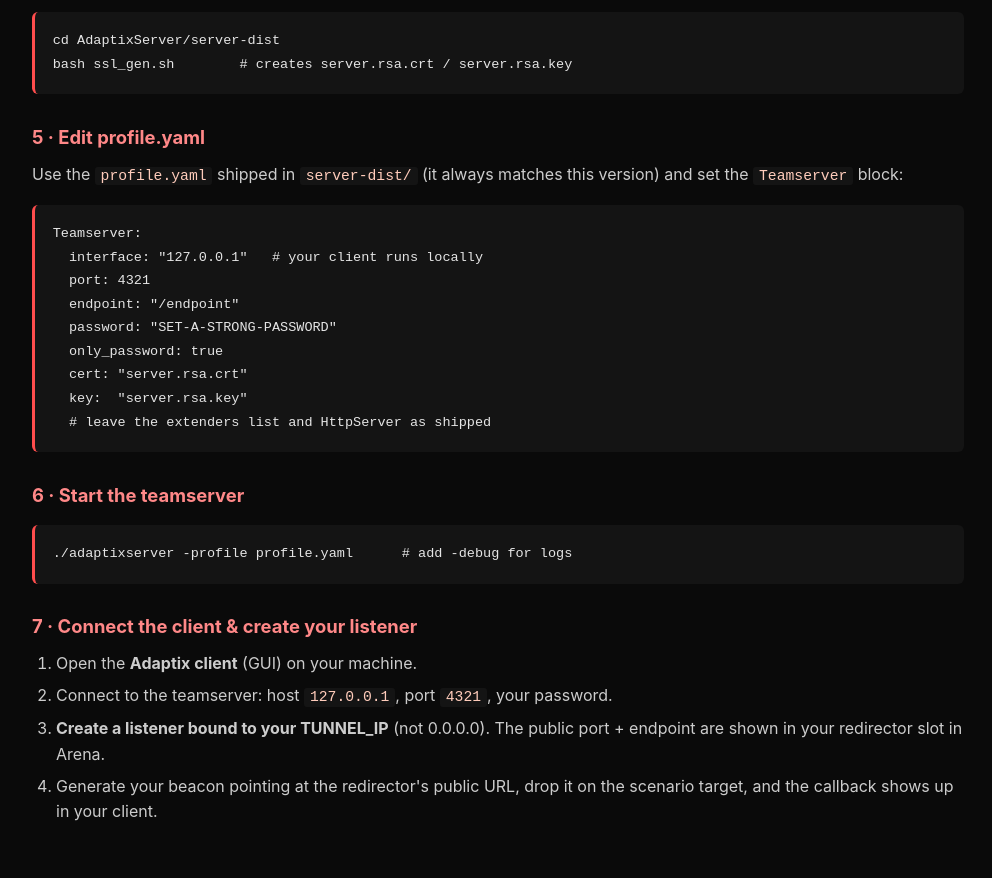
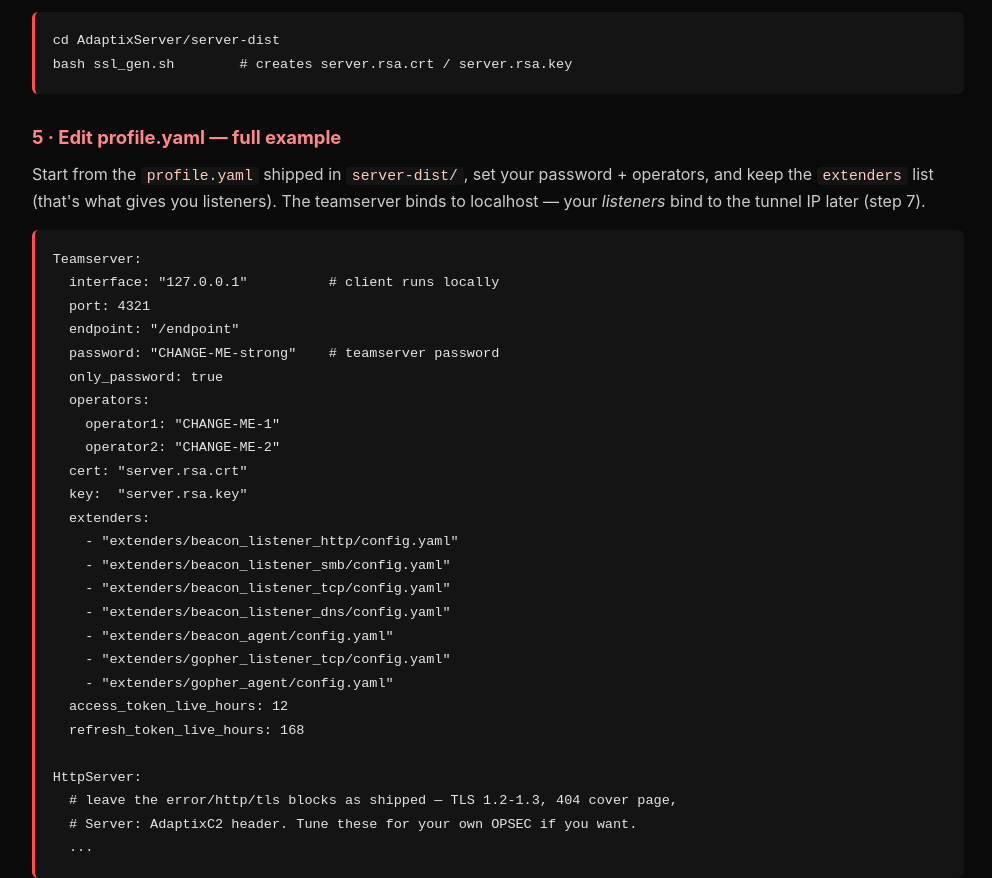
Before and after one commit to dc-holdings-spa/arena-tunnel, a plain HTML site: page docs/adaptix-setup.html in a window 1280 px wide. Shown: the part 1690-2568 px from the top of the page, without its empty margins (142-1134 px from the left). Drawn offline with Linux system fonts and the light colour scheme.

Commit message:
docs(adaptix): add full example profile.yaml + example HTTP listener
Concrete copy-paste examples pulled from the configured Adaptix v1.2:
full Teamserver block (password/operators/extenders/token hours), and
the HTTP listener form values (bind :443, sample URIs, UA, X-Beacon-Id
heartbeat, SSL) — with a note that URIs/UA are the student's OPSEC surface
to tune, not a fingerprint to reuse verbatim.

```diff
--- a/docs/adaptix-setup.html
+++ b/docs/adaptix-setup.html
@@ -4,7 +4,7 @@
 <meta charset="utf-8">
 <meta name="viewport" content="width=device-width,initial-scale=1">
 <title>Adaptix C2 — BYOC2 setup · arena-tunnel</title>
-<meta name="description" content="Build and run Adaptix C2 on your own machine, tunneled into Arena. BYOC2 setup guide.">
+<meta name="description" content="Build and run Adaptix C2 on your own machine, tunneled into Arena. BYOC2 setup guide with example profile + listener.">
 <meta property="og:title" content="arena-tunnel">
 <meta property="og:description" content="Single-binary Go tunnel that punches WireGuard through any CDN. Free public ingress without VPS rental.">
 <meta property="og:type" content="website">
@@ -120,17 +120,34 @@
     <pre><code>cd AdaptixServer/server-dist
 bash ssl_gen.sh        # creates server.rsa.crt / server.rsa.key</code></pre>
 
-    <h3>5 &middot; Edit profile.yaml</h3>
-    <p>Use the <code>profile.yaml</code> shipped in <code>server-dist/</code> (it always matches this version) and set the <code>Teamserver</code> block:</p>
+    <h3>5 &middot; Edit profile.yaml — full example</h3>
+    <p>Start from the <code>profile.yaml</code> shipped in <code>server-dist/</code>, set your password + operators, and keep the <code>extenders</code> list (that's what gives you listeners). The teamserver binds to localhost — your <em>listeners</em> bind to the tunnel IP later (step 7).</p>
     <pre><code>Teamserver:
-  interface: "127.0.0.1"   # your client runs locally
+  interface: "127.0.0.1"          # client runs locally
   port: 4321
   endpoint: "/endpoint"
-  password: "SET-A-STRONG-PASSWORD"
+  password: "CHANGE-ME-strong"    # teamserver password
   only_password: true
+  operators:
+    operator1: "CHANGE-ME-1"
+    operator2: "CHANGE-ME-2"
   cert: "server.rsa.crt"
   key:  "server.rsa.key"
-  # leave the extenders list and HttpServer as shipped</code></pre>
+  extenders:
+    - "extenders/beacon_listener_http/config.yaml"
+    - "extenders/beacon_listener_smb/config.yaml"
+    - "extenders/beacon_listener_tcp/config.yaml"
+    - "extenders/beacon_listener_dns/config.yaml"
+    - "extenders/beacon_agent/config.yaml"
+    - "extenders/gopher_listener_tcp/config.yaml"
+    - "extenders/gopher_agent/config.yaml"
+  access_token_live_hours: 12
+  refresh_token_live_hours: 168
+
+HttpServer:
+  # leave the error/http/tls blocks as shipped — TLS 1.2-1.3, 404 cover page,
+  # Server: AdaptixC2 header. Tune these for your own OPSEC if you want.
+  ...</code></pre>
 
     <h3>6 &middot; Start the teamserver</h3>
     <pre><code>./adaptixserver -profile profile.yaml      # add -debug for logs</code></pre>
@@ -139,9 +156,20 @@
     <ol>
       <li>Open the <strong>Adaptix client</strong> (GUI) on your machine.</li>
       <li>Connect to the teamserver: host <code>127.0.0.1</code>, port <code>4321</code>, your password.</li>
-      <li><strong>Create a listener bound to your TUNNEL_IP</strong> (not 0.0.0.0). The public port + endpoint are shown in your redirector slot in Arena.</li>
+      <li><strong>Create an HTTP listener bound to your TUNNEL_IP</strong> (not 0.0.0.0). The public port + endpoint are shown in your redirector slot in Arena.</li>
       <li>Generate your beacon pointing at the redirector's public URL, drop it on the scenario target, and the callback shows up in your client.</li>
     </ol>
+    <p>Example HTTP listener — set these in the client's <em>Create listener</em> form:</p>
+    <pre><code>Host &amp; port (Bind):  TUNNEL_IP : 443
+Method:             GET, POST
+URIs:               /api/v1/status
+                    /updates/check.php
+                    /content.html
+User-Agent:         Mozilla/5.0 (Windows NT 6.2; rv:20.0) Gecko/20121202 Firefox/20.0
+Heartbeat Header:   X-Beacon-Id
+SSL (HTTPS):        on        (auto-generates a cert if you leave it empty)
+Encryption key:     &lt;random 32-hex, the form fills one in&gt;</code></pre>
+    <p>Pick URIs / User-Agent / headers that blend into the scenario's traffic — that is your OPSEC surface. The defaults above are a starting point, not a fingerprint to reuse verbatim.</p>
   </div>
 </section>
 
```
